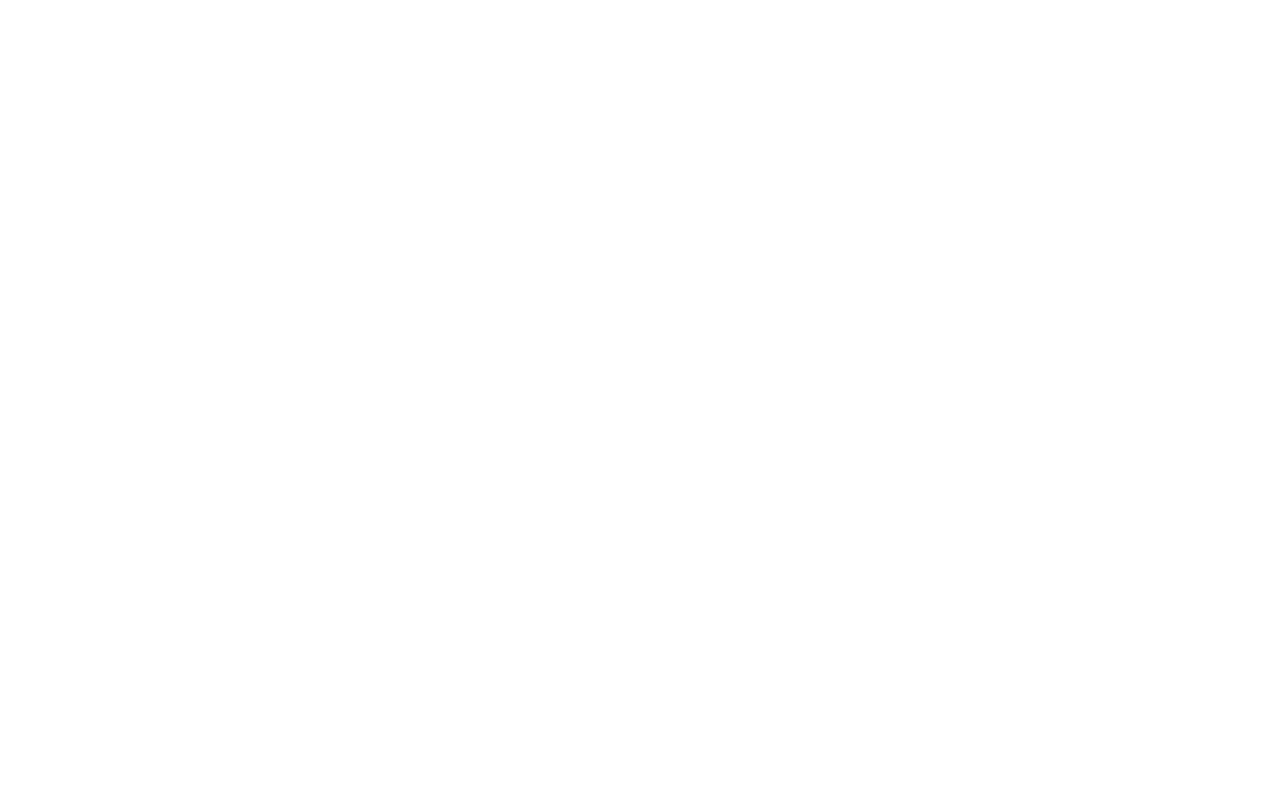
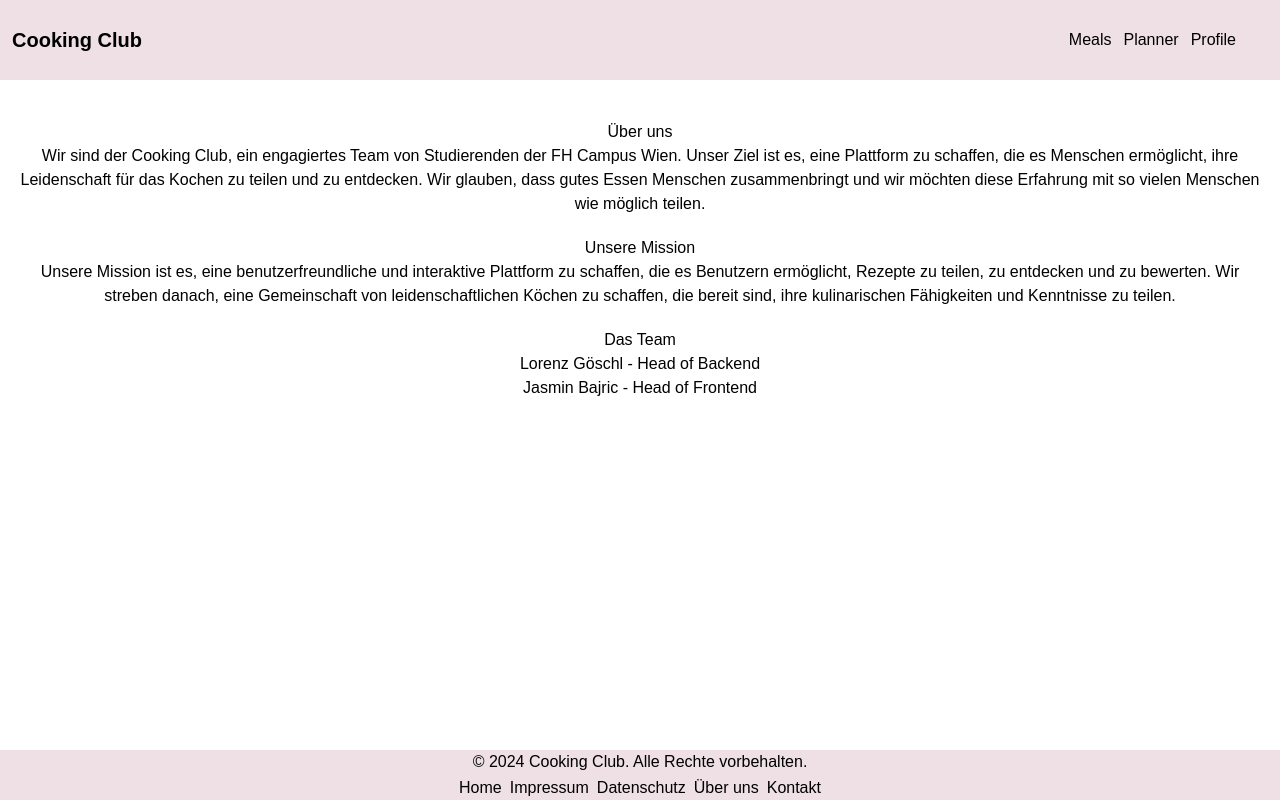
Before and after one commit to lorenztheg/cockingclub, a Vue app: page /about in a window 1280 px wide. Before the commit this address had no page. Built offline with nearby package versions, Linux system fonts and the light colour scheme.

Commit message:
About Us & Contact Page added

```diff
--- /dev/null
+++ b/src/client/components/AboutUsPage.vue
@@ -0,0 +1,32 @@
+<script setup>
+import HeadNavBarComponent from '@/client/components/HeadNavBarComponent.vue';
+import FooterComponent from '@/client/components/FooterComponent.vue';
+</script>
+
+<template>
+  <HeadNavBarComponent />
+  <div class="about">
+    <h1>Über uns</h1>
+    <p>Wir sind der Cooking Club, ein engagiertes Team von Studierenden der FH Campus Wien. Unser Ziel ist es, eine Plattform zu schaffen, die es Menschen ermöglicht, ihre Leidenschaft für das Kochen zu teilen und zu entdecken. Wir glauben, dass gutes Essen Menschen zusammenbringt und wir möchten diese Erfahrung mit so vielen Menschen wie möglich teilen.</p>
+    <h2>Unsere Mission</h2>
+    <p>Unsere Mission ist es, eine benutzerfreundliche und interaktive Plattform zu schaffen, die es Benutzern ermöglicht, Rezepte zu teilen, zu entdecken und zu bewerten. Wir streben danach, eine Gemeinschaft von leidenschaftlichen Köchen zu schaffen, die bereit sind, ihre kulinarischen Fähigkeiten und Kenntnisse zu teilen.</p>
+    <h2>Das Team</h2>
+    <ul>
+      <li>Lorenz Göschl - Head of Backend</li>
+      <li>Jasmin Bajric - Head of Frontend</li>
+    </ul>
+  </div>
+  <FooterComponent />
+</template>
+
+<style scoped>
+.about {
+  padding: 20px;
+  font-size: 16px;
+  line-height: 1.5;
+}
+
+h1, h2 {
+  margin-top: 20px;
+}
+</style>
--- /dev/null
+++ b/src/client/components/ContactPage.vue
@@ -0,0 +1,33 @@
+<script setup>
+
+import HeadNavBarComponent from '@/client/components/HeadNavBarComponent.vue';
+import FooterComponent from '@/client/components/FooterComponent.vue';
+</script>
+
+<template>
+  <HeadNavBarComponent />
+  <div class="contact">
+    <h1>Kontaktieren Sie uns</h1>
+    <p>Cooking Club</p>
+    <p>FH Campus Wien</p>
+    <p>1100</p>
+    <p>Österreich</p>
+
+    <h2>Kontakt</h2>
+    <p>Telefon: +43 123 456789</p>
+    <p>E-Mail: info@cookingclub.at</p>
+  </div>
+  <FooterComponent />
+</template>
+
+<style scoped>
+.contact {
+  padding: 20px;
+  font-size: 16px;
+  line-height: 1.5;
+}
+
+h1, h2 {
+  margin-top: 20px;
+}
+</style>
--- a/src/client/components/FooterComponent.vue
+++ b/src/client/components/FooterComponent.vue
@@ -8,7 +8,7 @@
       <p><a href="/dashboard">Home</a></p>
       <p><a href="/imprint">Impressum</a></p>
       <p><a href="/legal">Datenschutz</a></p>
-      <p><a href="/about-us">Über uns</a></p>
+      <p><a href="/about">Über uns</a></p>
       <p><a href="/contact">Kontakt</a></p>
     </div>
   </footer>
--- a/src/client/components/HeadNavBarComponent.vue
+++ b/src/client/components/HeadNavBarComponent.vue
@@ -21,7 +21,6 @@
   if (userId.value) {
     router.push(`/profile/${userId.value}`).catch(err => console.error(err));
   } else {
-    // Handle the case where user ID is not available
     console.error('User ID is not available');
   }
 };
@@ -33,7 +32,7 @@
       <h4 class="text-xl font-bold">Cooking Club</h4>
     </div>
     <div>
-      <ul class="flex space-x-4">
+      <ul class="flex space-x-3 mr-8">
         <li><a @click="goToDashboard" class="text-blue-500 hover:text-blue-700">Meals</a></li>
         <li><a @click="goToPlanner" class="text-blue-500 hover:text-blue-700">Planner</a></li>
         <li><a @click="goToProfile" class="text-blue-500 hover:text-blue-700">Profile</a></li>
--- a/src/client/router/index.js
+++ b/src/client/router/index.js
@@ -7,6 +7,8 @@
 import UpdateProfile from '@/client/components/UpdateProfile.vue';
 import ImprintPage from '@/client/components/ImprintPage.vue';
 import LegalPage from '@/client/components/LegalPage.vue';
+import AboutUsPage from '@/client/components/AboutUsPage.vue';
+import ContactPage from '@/client/components/ContactPage.vue';
 
 
 const routes = [
@@ -49,6 +51,16 @@
         path: '/legal',
         name: 'LegalPage',
         component: LegalPage
+    },
+    {
+        path: '/about',
+        name: 'AboutUsPage',
+        component: AboutUsPage
+    },
+    {
+        path: '/contact',
+        name: 'ContactPage',
+        component: ContactPage
     }
 ];
 
```
Also changed, not shown: 1 other file (tests, documents, lock files or other folders).
